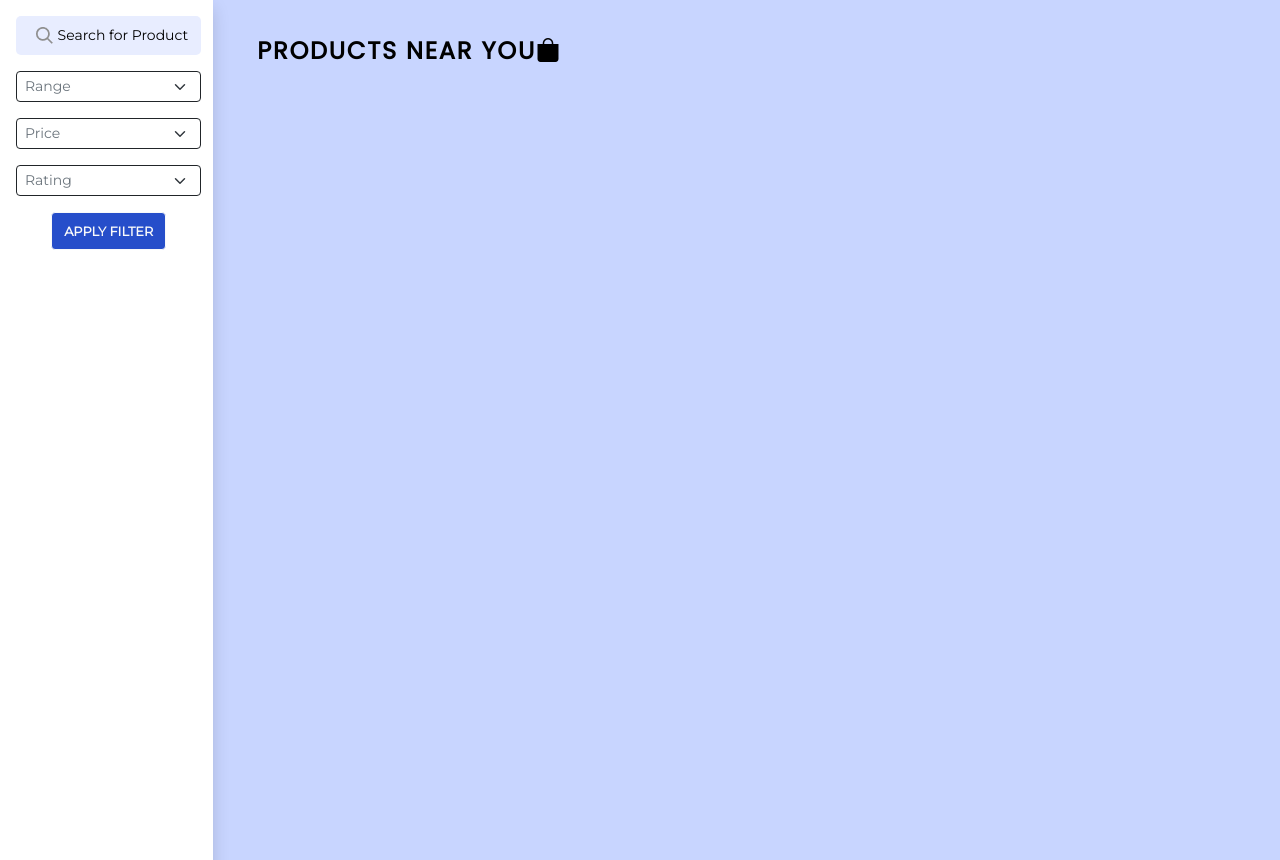
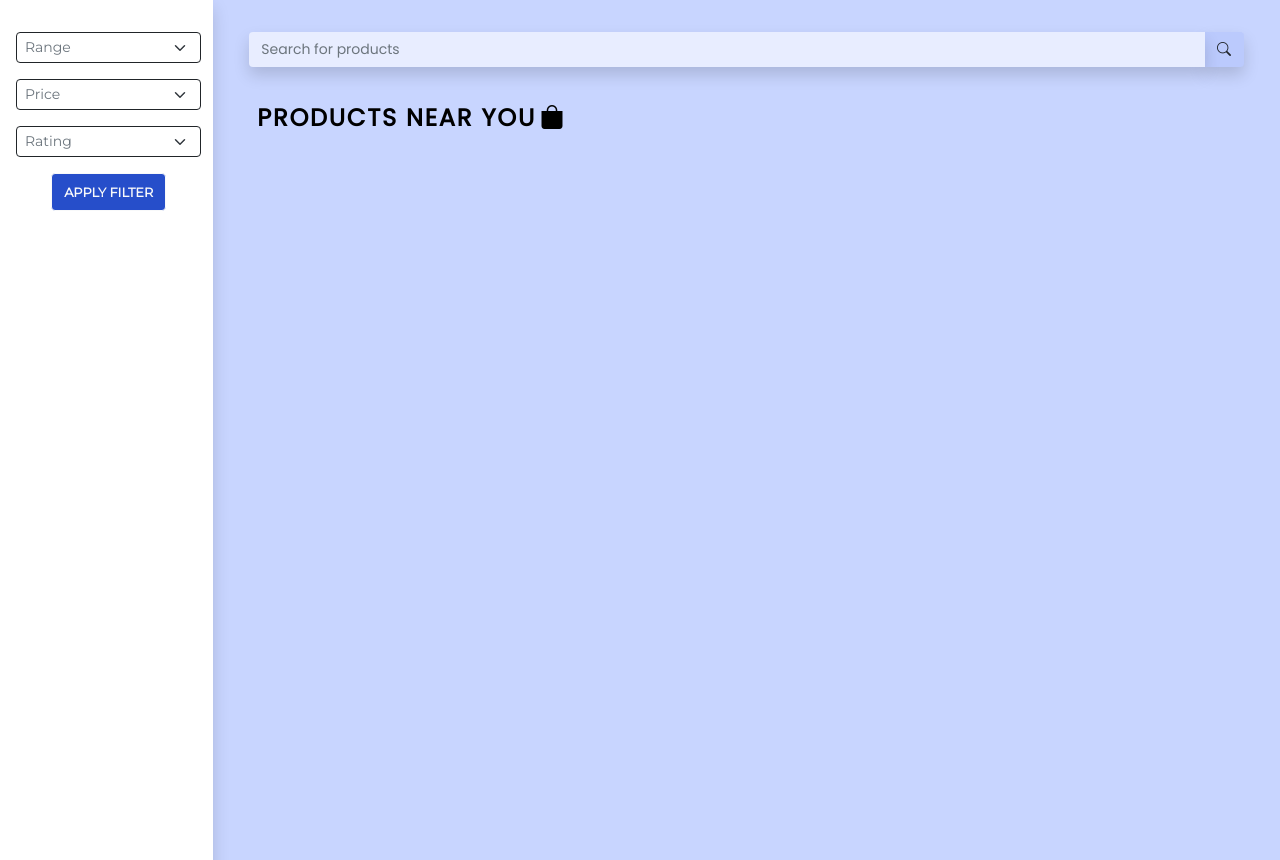
Before and after one commit to ShameemudheenMP/BoroKaro, a Django app: page / in a window 1280 px wide. Shown: the part 110-970 px from the top of the page. Run offline with Django 4.2, Linux system fonts and the light colour scheme; data that the repository does not hold is empty; some libraries are stand-ins or nearby versions.

Commit message:
Product Searching Option Added

```diff
--- a/Borokaro/Borokaro/settings.py
+++ b/Borokaro/Borokaro/settings.py
@@ -40,7 +40,9 @@ INSTALLED_APPS = [
     'django.contrib.staticfiles',
     'main.apps.MainConfig',
     'crispy_forms',
-    'crispy_bootstrap5'
+    'crispy_bootstrap5',
+    'mathfilters',
+    'django_filters'
 ]
 
 MIDDLEWARE = [
--- a/Borokaro/main/static/css/styles.css
+++ b/Borokaro/main/static/css/styles.css
@@ -90,6 +90,29 @@ header {
     display: flex;
     justify-content: center;
 }
+
+
+.btn{
+    box-shadow: none !important;
+}
+
+.form-control {
+    box-shadow: none !important;
+}
+
+.form-select {
+    box-shadow: none !important;
+}
+
+#search-button-home:active {
+    background-color: #b1bcdf;
+}
+
+#search-button-home:hover {
+    background-color: #b1bcdf;
+}
+
+
 
 
 .inputbox {
@@ -373,3 +396,24 @@ header {
 .user-name-request, .date-request {
     font-size: 14px;
 }
+
+#searchProduct {
+    font-size: 14px;
+    background-color: #E8EDFF;
+    box-shadow: 0 .5rem 1rem rgba(0,0,0,.15)!important;
+}
+
+/* Auto complete */
+.ui-menu {
+    border-radius: 0px 0px 4px 4px !important;
+    font-size: 14px !important;
+}
+.ui-widget-content li :hover {
+    background-color: #264ECA !important;
+    border-radius: 4px !important;
+}
+
+.ui-widget-content li.selected {
+    background-color: #030407 !important;
+    border-radius: 1px !important;
+}
--- /dev/null
+++ b/Borokaro/main/static/js/searching.js
@@ -0,0 +1,18 @@
+$( function() {
+    var availableTags = []
+    $.ajax({
+      method: "GET",
+      url: "/productlist",
+      success: function(response) {
+        // console.log(response);
+        startAutoComplete(response);
+      }
+    });
+
+    function startAutoComplete(availableTags){
+      $( "#searchProduct" ).autocomplete({
+        source: availableTags
+      });
+    }
+
+  } );
--- a/Borokaro/main/templates/main/activity.html
+++ b/Borokaro/main/templates/main/activity.html
@@ -1,5 +1,6 @@
 {% extends 'main/base.html' %}
 {% load static %}
+{% load mathfilters %}
 {% block content %}
 <div class="row container-fluid content p-0 m-0">
   <div class="col-xl-2 col-md-3 col-sm-4 col-xs-12 body-left pt-sm-5 pt-md-2 pt-lg-0 d-flex flex-column"
@@ -127,7 +128,7 @@
       {% else %}
         {% for request in requests %}
           {% if request.status == 2 %}
-            <div class="row bg-white rounded-2 p-2 mx-1 shadow" style="height: 80px">
+            <div class="row bg-white rounded-2 p-2 mx-1 shadow mb-2" style="height: 80px">
               <div class="col-12 col-lg-2 d-flex align-items-center">
                 <!--ADD LINK TO PROFILE OF BORROWER-->
                 <a href="/profile/{{request.borrower.id}}" id="" class="text-primary my-auto user-name-request">{{request.borrower.name}}</a>
--- a/Borokaro/main/templates/main/base.html
+++ b/Borokaro/main/templates/main/base.html
@@ -8,6 +8,8 @@
   <meta http-equiv="X-UA-Compatible" content="IE=edge" />
   <meta name="viewport" content="width=device-width, initial-scale=1.0" />
   <title>BoroKaro</title>
+  <link rel="stylesheet" href="//code.jquery.com/ui/1.13.2/themes/base/jquery-ui.css">
+
   <link rel="icon"href="{% static 'favicon.ico' %}">
   <link href="https://fonts.googleapis.com/css?family=Montserrat" rel="stylesheet" />
   <link href="https://fonts.googleapis.com/css?family=Poppins" rel="stylesheet" />
@@ -17,7 +19,7 @@
   <link rel="stylesheet" href="{% static 'css/styles.css' %}" />
   <link href="https://cdnjs.cloudflare.com/ajax/libs/bootstrap-datepicker/1.2.0/css/datepicker.min.css"
     rel="stylesheet" />
-    <link rel="stylesheet" href="https://cdn.jsdelivr.net/npm/bootstrap-icons@1.9.1/font/bootstrap-icons.css">
+  <link rel="stylesheet" href="https://cdn.jsdelivr.net/npm/bootstrap-icons@1.9.1/font/bootstrap-icons.css">
 </head>
 
 <body class="def-background">
@@ -74,14 +76,15 @@
     {% block content %} {% endblock %}
   </div>
 
+
+
   <script src="https://cdn.jsdelivr.net/npm/bootstrap@5.0.2/dist/js/bootstrap.bundle.min.js"
     integrity="sha384-MrcW6ZMFYlzcLA8Nl+NtUVF0sA7MsXsP1UyJoMp4YLEuNSfAP+JcXn/tWtIaxVXM"
     crossorigin="anonymous"></script>
 
   <script src="https://ajax.googleapis.com/ajax/libs/jquery/1.10.2/jquery.min.js"></script>
   <script src="https://netdna.bootstrapcdn.com/bootstrap/2.3.2/js/bootstrap.min.js"></script>
-  <script
-    src="https://cdnjs.cloudflare.com/ajax/libs/bootstrap-datepicker/1.2.0/js/bootstrap-datepicker.min.js"></script>
+  <script src="https://cdnjs.cloudflare.com/ajax/libs/bootstrap-datepicker/1.2.0/js/bootstrap-datepicker.min.js"></script>
 
   <script>
     $("#datepicker").datepicker({
@@ -186,6 +189,15 @@
       document.getElementById("days").innerText = data;
     }
   </script>
+
+    <!-- auto complete -->
+    <script src="https://code.jquery.com/jquery-3.6.0.js"></script>
+    <script src="https://code.jquery.com/ui/1.13.2/jquery-ui.js"></script>
+    <script src="{% static 'js/searching.js' %}"></script>
+
+    <!-- auto complete -->
+
+
 </body>
 
 </html>
--- a/Borokaro/main/templates/main/home.html
+++ b/Borokaro/main/templates/main/home.html
@@ -5,15 +5,18 @@
     <div class="col-xl-2 col-xxl-3 col-md-3 col-sm-4 col-12 body-left shadow">
         <div class="search-form pt-3 ps-1">
             <form action="">
-                <div class="input d-flex align-items-center">
+                <!-- <div class="input d-flex align-items-center mb-3">
                     <div class="inputicon flex-grow-1 bd-highlight">
                         <img src="{% static 'Assets/search-icon.png' %}" alt="search-icon">
                     </div>
                     <div class="inputbox d-flex align-items-center">
-                        <input type="text" id="search" name="search" class="textinputs ms-1"
-                            placeholder="Search for Product"><br><br>
+                        <input type="search" id="search" name="search" class="textinputs ms-1"
+                            placeholder="Search Product"><br><br>
                     </div>
-                </div>
+
+                </div> -->
+
+
                 <select class="border-dark form-select form-select-sm mt-3 text-secondary myselect" aria-label="">
                     <option selected>Range</option>
                     <option value="1">5 km</option>
@@ -40,8 +43,17 @@
         </div>
     </div>
     <div class="col-xl-10 col-xxl-9 col-md-9 col-sm-8 col-xs-12 body-right">
+        <form action="/searchProduct/" method="POST" class="ps-4 pe-4  pt-2">
+            {% csrf_token %}
+            <div class="input-group mb-3 pt-4">
+                <input name="searched_prod" required type="search" class="form-control border-0" id="searchProduct" placeholder="Search for products">
+                <div class="input-group-append rounded-end shadow" style="background-color: #bbcafd;">
+                  <button class="btn" type="submit" id="search-button-home"  style="font-size: 14px;"><i class="bi bi-search"></i></button>
+                </div>
+            </div>
+        </form>
         <div class="heading mt-4 ps-4 ms-2">
-            <h4 class="main-heading fw-bold">PRODUCTS NEAR YOU<i class="bi bi-bag-fill"></i></h4>
+            <h4 class="main-heading fw-bold">PRODUCTS NEAR YOU<i class="bi bi-bag-fill ms-1"></i></h4>
         </div>
 
         <div class="d-flex flex-wrap ps-4">
@@ -98,4 +110,6 @@
         </div>
     </div>
 </div>
+
+
 {% endblock %}
--- a/Borokaro/main/templates/registration/login.html
+++ b/Borokaro/main/templates/registration/login.html
@@ -38,7 +38,7 @@
                 <!-- <input type="password" id="password" name="password" class="textinputs" placeholder="  &#xf023   PASSWORD"><br><br><br> -->
                 <input type="submit" value="LOGIN" class="submitbutton"><br>
                 <div class="bottom">
-                    <a href="http://" class="forgot">Forgot Password?</a><br><br>
+                    <!-- <a href="http://" class="forgot">Forgot Password?</a><br><br> -->
                     <div><p>Not yet registered?<a href="/signup" style="margin-left:5px ;">SIGN UP</a> </p> </div>
                 </div>
             </form>
--- a/Borokaro/main/urls.py
+++ b/Borokaro/main/urls.py
@@ -34,6 +34,8 @@ urlpatterns = [
     path('comment/<int:idn>',comment,name='comment'),
     path('rateborrower/<int:idn>', rateborrower, name='rateborrower'),
     path('ratelender/<int:idn>', ratelender, name='ratelender'),
+    path('productlist/', productlist, name='productlist'),
+    path('searchProduct/', searchProduct, name='searchProduct'),
 ]
 
 if settings.DEBUG:
--- a/Borokaro/main/views.py
+++ b/Borokaro/main/views.py
@@ -1,14 +1,16 @@
 
+from math import fabs
 import re
 from django.shortcuts import redirect, render
 from .models import *
 from django.contrib.auth import login,logout,authenticate
 from django.contrib.auth.decorators import login_required
 from django.core.exceptions import ObjectDoesNotExist
-from django.http import HttpResponse
+from django.http import HttpResponse, JsonResponse
 import datetime
 from django.urls import reverse
 from django.contrib.auth.hashers import make_password
+from django. db. models import Q
 
 # Create your views here.
 
@@ -423,3 +425,26 @@ def rateborrower(request,idn):
 @login_required(login_url='/login')
 def ratelender(request,idn):
     return render(request, 'main/ratelender.html')
+
+
+def productlist(request):
+    products = Product.objects.filter().values_list('p_name', flat=True)
+    productList = list(set(list(products)))
+    return JsonResponse(productList, safe=False)
+
+def searchProduct(request):
+    if request.method == 'POST':
+        searchedProduct = request.POST.get('searched_prod')
+        # products = Product.objects.filter(p_name__contains = searchedProduct)
+        # print(searchedProduct)
+        # return render(request, 'main/home.html',{'products':products})
+        products = Product.objects.all()
+        if searchedProduct:
+            products = products.filter(Q(p_name__icontains = searchedProduct))
+            print(products)
+            return render(request, 'main/home.html',{'products':products})
+        else:
+            pass
+    else:
+        pass
+    return None
```
Also changed, not shown: Borokaro/main/templates/main/product.html (+5 -5 lines), Borokaro/main/templates/main/wishlist.html (+23 -19 lines).
